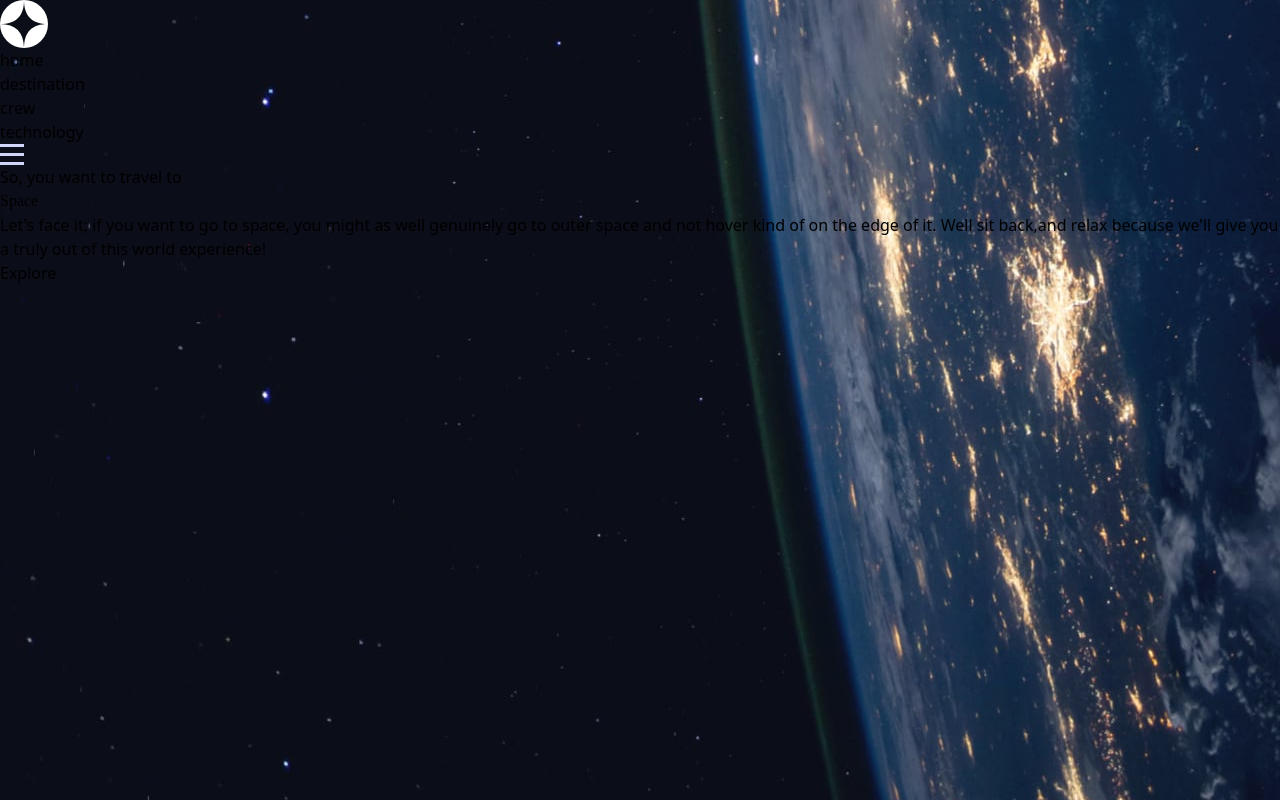
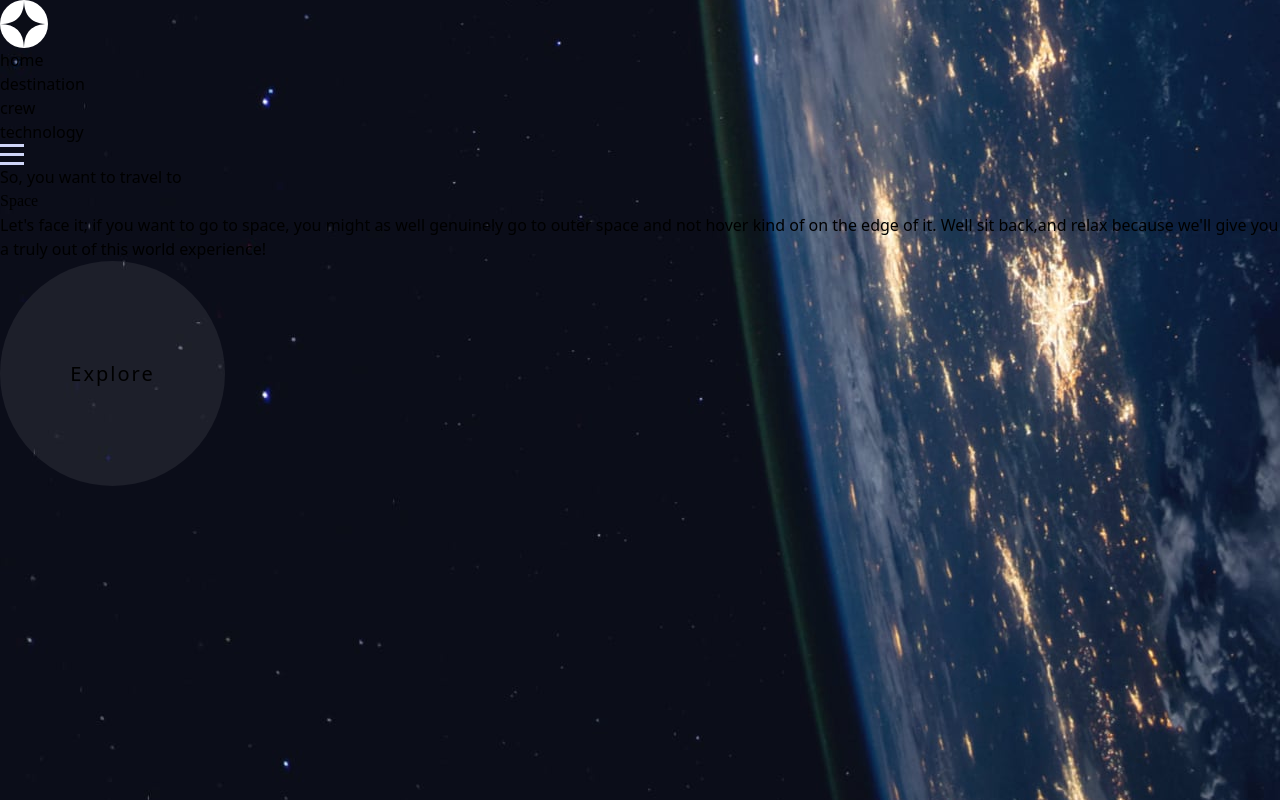
Before and after one commit to matthewkuria/space-tourism-website, a React (Vite) app: page / in a window 1280 px wide. Built offline with nearby package versions, Linux system fonts and the light colour scheme; a web font is replaced by a local one.

Commit message:
Style the explore button

```diff
--- a/src/components/Hero.jsx
+++ b/src/components/Hero.jsx
@@ -14,9 +14,9 @@ const Hero = () => {
                     Well sit back,and relax because we&#39;ll give you a truly out of this world experience!
                 </p>
             </div>
-            <div className=" w-1/2 md:pl-80">
-                <div className="uppercase bg-white rounded-full h-44 w-44 flex justify-center items-center hover:border-blue-500 hover:border-8">
-                   <a href={`/destination`}>Explore</a>
+            <div className="explore-container w-1/2 md:pl-80">
+                <div className=" explore-btn-bg uppercase bg-white rounded-full  flex justify-center items-center ">
+                   <button className="explore-btn"><a href={`/destination`}>Explore</a></button>
                 </div>
             </div>
 
--- a/src/index.css
+++ b/src/index.css
@@ -4,6 +4,7 @@
 @tailwind utilities;
 
 
+/* Hero Section */
 h1{
      font-family: 'Benne';
 }
@@ -13,6 +14,41 @@ body {
      height: 100vh;
      width: 100vw;
      background: url("./assets/home/background-home-desktop.jpg") center center;
+}
+.explore-btn-container {
+  position: relative;
+  width: 100%;
+  height: 100%;
+  display: flex;
+  justify-content: center;
+  align-items: center;
+  margin-top: 5rem;
+}
+.explore-btn {
+  border-radius: 50%;
+  height: 150px;
+  width: 150px;
+  padding: 0;
+  border: none;
+  font-family: var(--font-family-h1-4-sub1);
+  letter-spacing: 2px;
+  font-size: 1.25rem;
+  color: var(--main-color-dark-blue);
+  font-weight: 400;
+  position: absolute;
+  z-index: 10;
+  top: 50%;
+  left: 50%;
+  transform: translate(-50%, -50%);
+}
+.explore-btn-bg {
+  background-color: #ffffff13;
+  height: calc(150px * 1.5);
+  width: calc(150px * 1.5);
+  border-radius: 50%;
+  position: relative;
+  z-index: 1;
+  transition: 0.6s ease-in-out;
 }
 @media screen and (max-width:936px){
   body{
--- a/src/routes/destination.jsx
+++ b/src/routes/destination.jsx
@@ -26,9 +26,9 @@ const Destination = () => {
   }, []);
     return (
         <section className='destination'>
-            <h1 className="uppercase text-white text-2xl pt-20 pl-20"><span className="text-slate-500">01</span> Pick your destination</h1>
+            <h1 className="uppercase  text-white text-2xl pt-12 pb-0 pl-20"><span className="text-slate-500">01</span> Pick your destination</h1>
             <Tabs>
-            <TabList className="flex justify-end md:mr-28 uppercase md:pt-8">
+            <TabList className="flex justify-end md:mr-28 uppercase ">
                 {Array.isArray(data) && data.map((item, index) => (
                 <Tab key={index}>{item.name}</Tab>
                 ))}
@@ -40,7 +40,7 @@ const Destination = () => {
                     <img
                         src={imageMap[item.images.png]}
                         alt={item.title}
-                        style={{ width: '90%', borderRadius: '8px' }}
+                        style={{ width: '90%', height: '90%' }}
                     />
                     </div>
                     <div className="flex flex-col text-white w-1/2">
```
